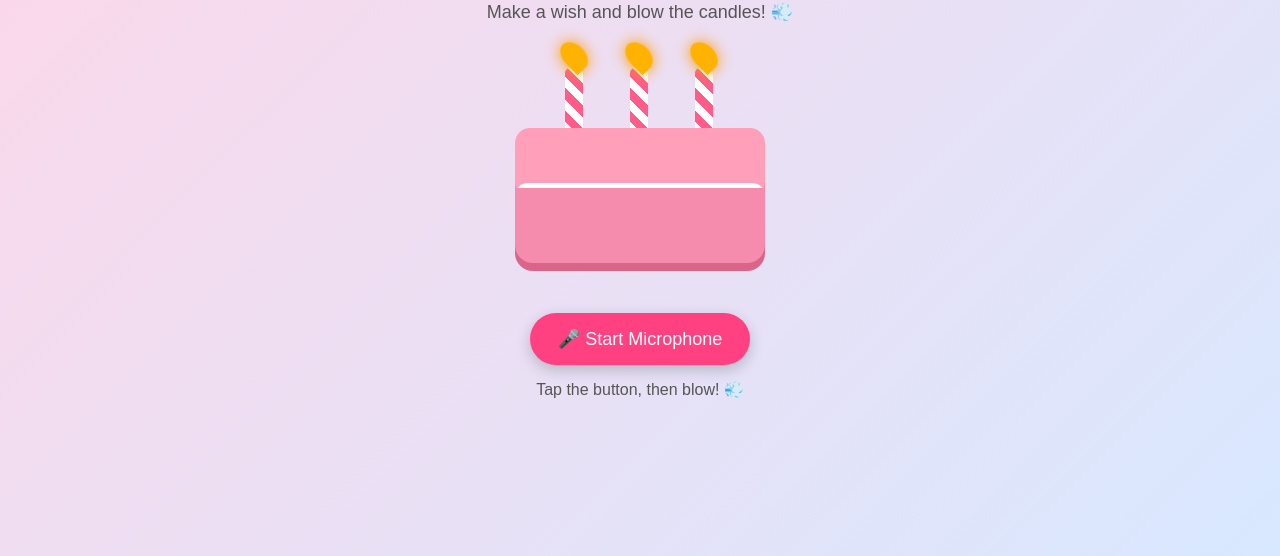
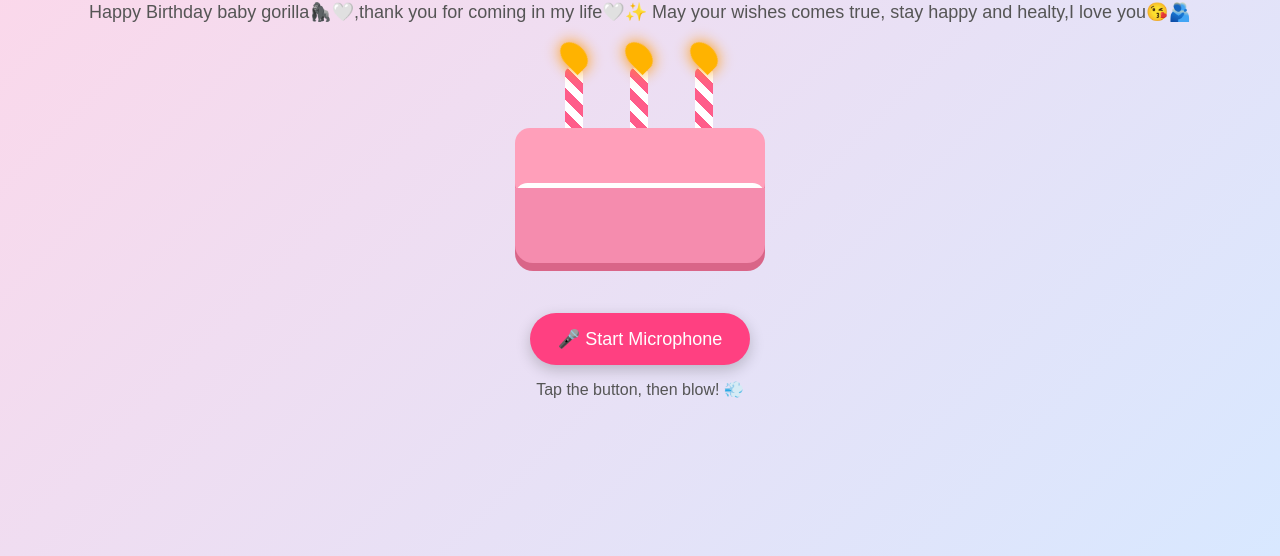
Before and after one commit to naimarai438-byte/Birthday-, a plain HTML site: page index.html in a window 1280 px wide. Shown: the part 244-800 px from the top of the page. Drawn offline with Linux system fonts and the light colour scheme.

Commit message:
Update index.html

```diff
--- a/index.html
+++ b/index.html
@@ -3,7 +3,7 @@
 <head>
 <meta charset="UTF-8">
 <meta name="viewport" content="width=device-width, initial-scale=1.0">
-<title>Happy Birthday 🎂</title>
+<title>Happy Birthday 🎂🦍 </title>
 
 <style>
     * {
@@ -163,7 +163,8 @@
     <h1>🎉 Happy Birthday! 🎉</h1>
 
     <div class="message">
-        Make a wish and blow the candles! 💨
+        Happy Birthday baby gorilla🦍🤍,thank you for coming in my life🤍✨
+       May your wishes comes true, stay happy and healty,I love you😘🫂
     </div>
 
     <div class="cake">
```
